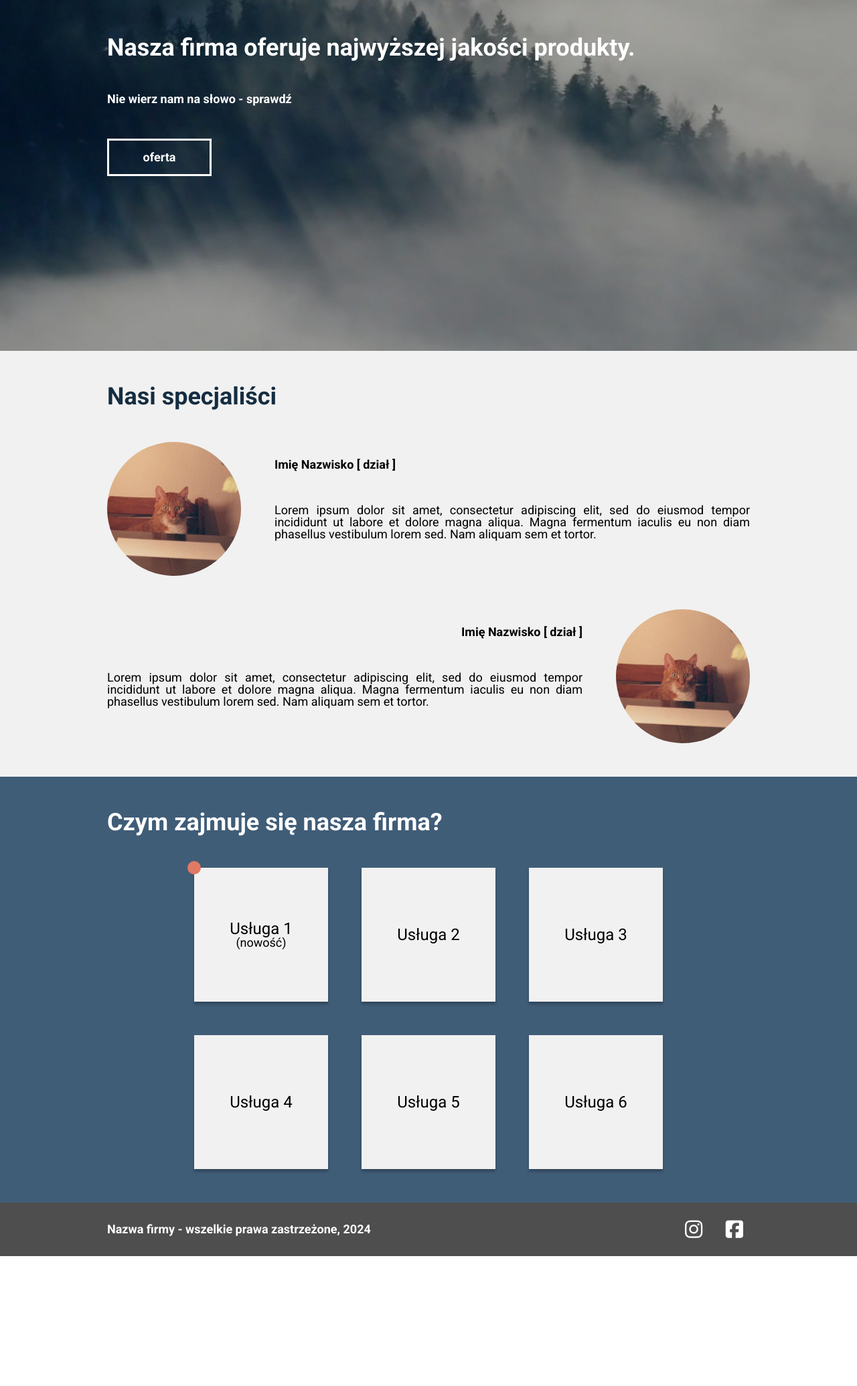
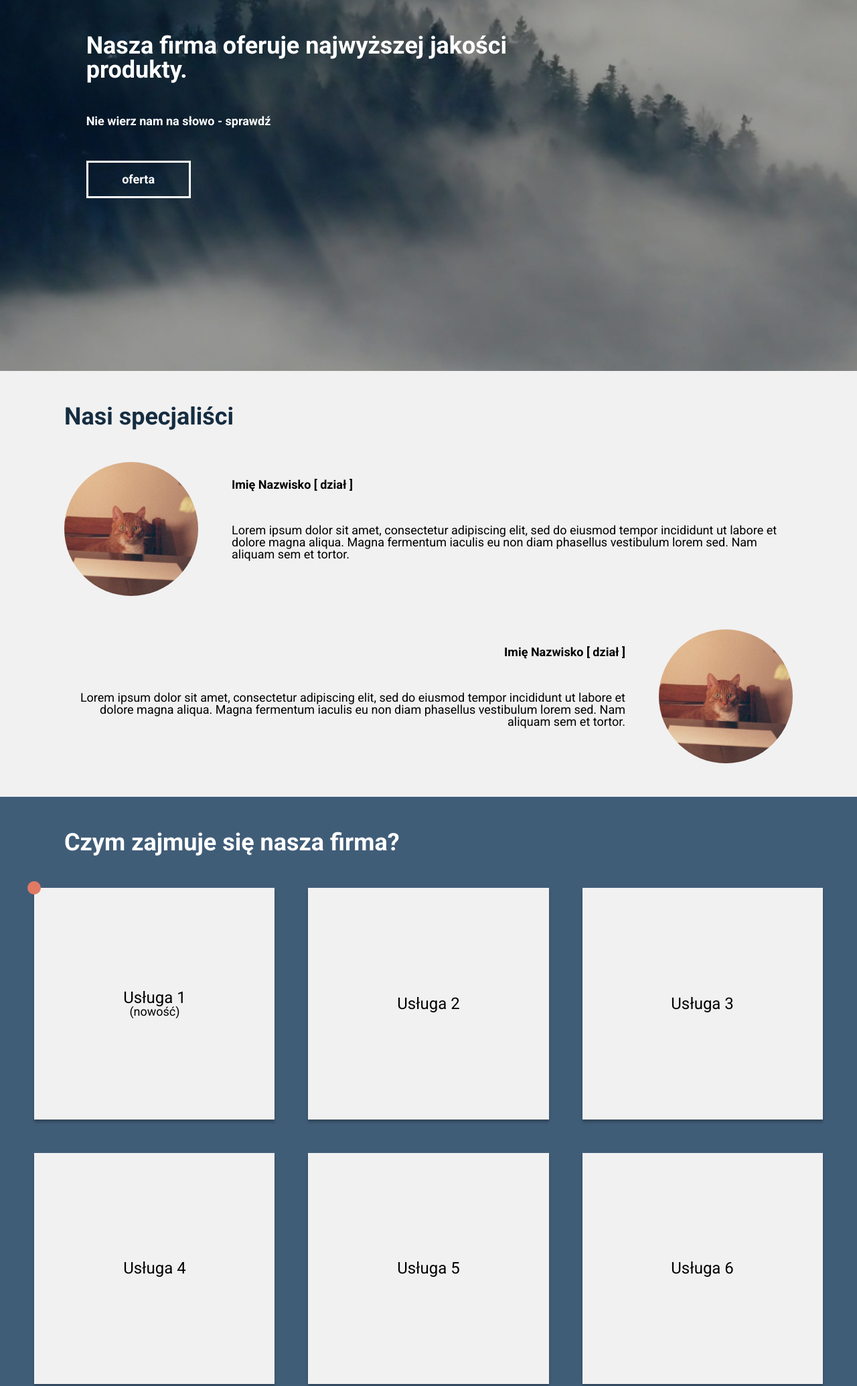
Before and after one commit to maciekuc94/HTML-CSS-Projekt-2, a plain HTML site: page index.html in a window 1280 px wide. Shown: the part 276-2346 px from the top of the page at 67% size. Before the commit the page ends 2152 px from the top, so only its background shows below. Drawn offline with Linux system fonts and the light colour scheme.

Commit message:
po poprawkach od Krzysztofa

```diff
--- a/index.html
+++ b/index.html
@@ -10,7 +10,7 @@
     <link rel="preconnect" href="https://fonts.googleapis.com" />
     <link rel="preconnect" href="https://fonts.gstatic.com" crossorigin />
     <link
-      href="https://fonts.googleapis.com/css2?family=Roboto:ital,wght@0,100;0,300;0,400;0,500;0,700;0,900;1,100;1,300;1,400;1,500;1,700;1,900&display=swap"
+      href="https://fonts.googleapis.com/css2?family=Roboto:wght@400;700&display=swap"
       rel="stylesheet" />
     <link rel="stylesheet" href="styles/style.css" />
     <title>HTMLS/CSS - Projekt 2</title>
@@ -18,23 +18,25 @@
   <body>
     <header>
       <nav class="nav-bar">
-        <div class="nav-bar-container">
+        <div class="container">
           <ul class="nav-left-buttons">
             <li>moja firma</li>
           </ul>
           <ul class="nav-right-buttons">
             <li><a href="#about">o nas</a></li>
             <li><a href="#offer">oferta</a></li>
-            <li class="kontakt">kontakt</li>
+            <li class="contact">kontakt</li>
           </ul>
         </div>
       </nav>
-      <section class="section-1">
+      <section class="landing-page">
         <div class="background">
           <div class="background-shadow"></div>
-          <div class="background-container">
-            <h1>Nasza firma oferuje najwyższej jakości produkty.</h1>
-            <p>Nie wierz nam na słowo - sprawdź</p>
+          <div class="container">
+            <h1 class="headline">
+              Nasza firma oferuje najwyższej jakości produkty.
+            </h1>
+            <p class="description">Nie wierz nam na słowo - sprawdź</p>
             <a class="offer-button" href="#offer">oferta</a>
           </div>
         </div>
@@ -42,13 +44,13 @@
     </header>
     <main>
       <section id="about" class="about">
-        <div class="about-container">
+        <div class="container">
           <h2 class="specialists">Nasi specjaliści</h2>
           <div class="departement">
             <div class="picture picture-one"></div>
             <div class="person">
-              <h3>Imię Nazwisko [ dział ]</h3>
-              <p>
+              <h3 class="name">Imię Nazwisko [ dział ]</h3>
+              <p class="p-one">
                 Lorem ipsum dolor sit amet, consectetur adipiscing elit, sed do
                 eiusmod tempor incididunt ut labore et dolore magna aliqua.
                 Magna fermentum iaculis eu non diam phasellus vestibulum lorem
@@ -59,8 +61,8 @@
           <div class="departement">
             <div class="picture picture-two"></div>
             <div class="person">
-              <h3>Imię Nazwisko [ dział ]</h3>
-              <p>
+              <h3 class="name">Imię Nazwisko [ dział ]</h3>
+              <p class="p-two">
                 Lorem ipsum dolor sit amet, consectetur adipiscing elit, sed do
                 eiusmod tempor incididunt ut labore et dolore magna aliqua.
                 Magna fermentum iaculis eu non diam phasellus vestibulum lorem
@@ -71,7 +73,7 @@
         </div>
       </section>
       <section id="offer" class="offer">
-        <div class="offer-container">
+        <div class="container">
           <h2 class="offer-company">Czym zajmuje się nasza firma?</h2>
           <div class="offer-box">
             <div class="box box-new">
@@ -89,11 +91,13 @@
       </section>
     </main>
     <footer class="footer-one">
-      <div class="footer-one-container">
-        <p>Nazwa firmy - wszelkie prawa zastrzeżone, 2024</p>
-        <div class="icons">
-          <i class="fa-brands fa-instagram"></i>
-          <i class="fa-brands fa-square-facebook"></i>
+      <div class="container">
+        <p class="footer-text">
+          Nazwa firmy - wszelkie prawa zastrzeżone, 2024
+        </p>
+        <div>
+          <i class="fa-brands fa-instagram icon"></i>
+          <i class="fa-brands fa-square-facebook icon"></i>
         </div>
       </div>
     </footer>
--- a/styles/style.css
+++ b/styles/style.css
@@ -8,6 +8,9 @@ a {
   text-decoration: none;
 }
 
+.container {
+  width: 100%;
+}
 body {
   color: white;
   font-size: 18px;
@@ -20,49 +23,42 @@ body {
   width: 100%;
 }
 
-.nav-bar-container {
+.nav-bar .container {
   display: flex;
   justify-content: space-between;
   align-items: center;
   box-sizing: border-box;
-  margin: 0 3%;
   padding: 10px 0;
-  width: 100%;
 }
 .nav-right-buttons {
   display: none;
 }
 
-.kontakt {
-  cursor: not-allowed;
-}
-
 .nav-left-buttons {
+  margin: 0 3%;
   font-weight: 700;
 }
 
-.section-1 {
-  width: 100vw;
-  height: calc(100vh - 68px);
+.landing-page {
+  width: 100%;
+  height: calc(100vh - 38px);
 }
 .background {
   background-image: url(/images/tlo_sekcji.jpg);
   background-size: cover;
   background-repeat: no-repeat;
   width: 100%;
-  height: calc(100vh - 68px);
+  height: 100%;
 }
 
-.background-container {
+.background .container {
   display: flex;
   flex-direction: column;
   justify-content: center;
   gap: 40px;
   box-sizing: border-box;
-  margin: 0 3%;
   padding: 50px 0;
-  width: 100%;
-  height: calc(100vh - 68px);
+  height: 100%;
 }
 .background-shadow {
   position: absolute;
@@ -70,17 +66,19 @@ body {
   z-index: 10;
   background-color: black;
   width: 100%;
-  height: calc(100vh - 68px);
+  height: calc(100vh - 38px);
 }
 
-.background-container h1 {
+.headline {
   z-index: 20;
-  width: 90%;
+  margin: 0 3%;
+  width: 80%;
   font-weight: 700;
   font-size: 36px;
 }
-.background-container p {
+.description {
   z-index: 20;
+  margin: 0 3%;
   font-weight: 700;
   font-size: 18px;
 }
@@ -92,16 +90,12 @@ body {
   z-index: 20;
   transition-duration: 1s;
   transition-property: color background-color;
+  margin: 0 3%;
   border: 3px solid white;
   width: 150px;
   height: 40px;
   font-weight: 700;
   font-size: 18px;
-}
-
-.offer-button:hover {
-  background-color: white;
-  color: black;
 }
 
 .about {
@@ -113,11 +107,10 @@ body {
   font-size: 36px;
 }
 
-.about-container {
+.about .container {
   box-sizing: border-box;
   margin: auto 3%;
   padding: 5% 0;
-  width: 100%;
 }
 .specialists {
   margin: 10% auto;
@@ -137,16 +130,25 @@ body {
 .person {
   color: #000000;
 }
-.person h3 {
+.name {
   padding: 15px 0;
   font-weight: 700;
   font-size: 18px;
 }
 
-.person p {
+.p-one,
+.p-two {
   padding: 15px 0;
   font-weight: 400;
   font-size: 18px;
+}
+
+.p-one {
+  text-align: justify;
+  text-justify: inter-word;
+}
+
+.p-two {
   text-align: justify;
   text-justify: inter-word;
 }
@@ -156,11 +158,9 @@ body {
   width: 100%;
 }
 
-.offer-container {
+.offer .container {
   box-sizing: border-box;
-  margin: 0 3%;
   padding: 50px 0;
-  width: 100%;
 }
 
 .offer-box {
@@ -191,10 +191,7 @@ body {
   box-shadow: 0px 4px 4px 0px #00000040;
   background-color: #f1f1f1;
   aspect-ratio: 1 / 1;
-  width: 70%;
-}
-.box:hover {
-  transform: scale(1.05);
+  width: 60%;
 }
 
 .circle {
@@ -223,7 +220,11 @@ body {
   font-size: 18px;
 }
 
-.footer-one-container {
+.footer-text {
+  text-align: center;
+}
+
+.footer-one .container {
   display: flex;
   column-gap: 10px;
   row-gap: 10px;
@@ -233,10 +234,9 @@ body {
   box-sizing: border-box;
   margin: auto;
   padding: 40px 0;
-  width: 100%;
 }
 
-.icons i {
+.icon {
   padding: 10px;
   font-size: 30px;
 }
@@ -245,11 +245,12 @@ body {
   a {
     display: contents;
   }
-
-  .nav-bar-container {
+  .container {
     margin: 0 auto;
+    width: 85%;
+  }
+  .nav-bar .container {
     padding: 25px 0;
-    width: 480px;
   }
 
   .nav-right-buttons {
@@ -260,27 +261,23 @@ body {
     font-family: "Roboto", sans-serif;
   }
 
-  .background-container {
+  .background .container {
     gap: 50px;
-    margin: 0 auto;
-    width: 480px;
   }
 
-  .background-container h1 {
-    width: 480px;
+  .headline {
+    width: 85%;
   }
 
   .offer-button {
     height: 50px;
   }
 
-  .about-container {
+  .about .container {
     display: flex;
     flex-direction: column;
     gap: 50px;
-    margin: 0 auto;
     padding: 50px 0;
-    width: 480px;
   }
   .specialists {
     margin: 0;
@@ -313,27 +310,30 @@ body {
   .person {
     color: #000000;
   }
-  .person h3 {
+
+  .name {
     padding: 25px 0;
     font-weight: 700;
     font-size: 18px;
   }
 
-  .person p {
+  .p-one,
+  .p-two {
     padding: 25px 0;
-    font-weight: 400;
-    font-size: 18px;
   }
 
-  .offer-container {
-    margin: 0 auto;
-    width: 480px;
+  .p-two {
+    text-align: right;
+  }
+
+  .p-one {
+    text-align: left;
   }
 
   .offer-box {
     display: grid;
-    grid-template-rows: 200px 200px;
-    grid-template-columns: 200px 200px 200px;
+    grid-template-rows: 30% 30% 30%;
+    grid-template-columns: 40% 40%;
     column-gap: 50px;
     row-gap: 50px;
     margin: auto;
@@ -353,66 +353,42 @@ body {
     height: 20px;
   }
 
-  .footer-one-container {
+  .footer-one .container {
     flex-direction: row;
     justify-content: space-between;
-    margin: 0 auto;
     padding: 15px 0;
-    width: 480px;
-  }
-
-  .icons i {
-    margin-left: 10px;
-  }
-}
-@media screen and (min-width: 960px) {
-  .nav-bar-container {
-    width: 768px;
-  }
-
-  .background-container {
-    width: 768px;
-  }
-
-  .background-container h1 {
-    width: 768px;
-  }
-
-  .about-container {
-    width: 768px;
-  }
-
-  .offer-container {
-    width: 768px;
-  }
-
-  .footer-one-container {
-    width: 768px;
   }
 }
 
 @media screen and (min-width: 1200px) {
-  .nav-bar-container {
-    width: 960px;
+  .contact {
+    cursor: not-allowed;
+  }
+  .headline {
+    width: 65%;
   }
 
-  .background-container {
-    width: 960px;
+  .box:hover {
+    transform: scale(1.05);
   }
 
-  .background-container h1 {
-    width: 960px;
+  .offer-button:hover {
+    background-color: white;
+    color: black;
   }
 
-  .about-container {
-    width: 960px;
+  .offer-box {
+    display: grid;
+    grid-template-rows: 45% 45%;
+    grid-template-columns: 33% 33% 33%;
+    column-gap: 50px;
+    row-gap: 50px;
+    margin: auto;
+    width: 100%;
   }
 
-  .offer-container {
-    width: 960px;
-  }
-
-  .footer-one-container {
-    width: 960px;
+  .box {
+    width: 100%;
+    height: 100%;
   }
 }
```
